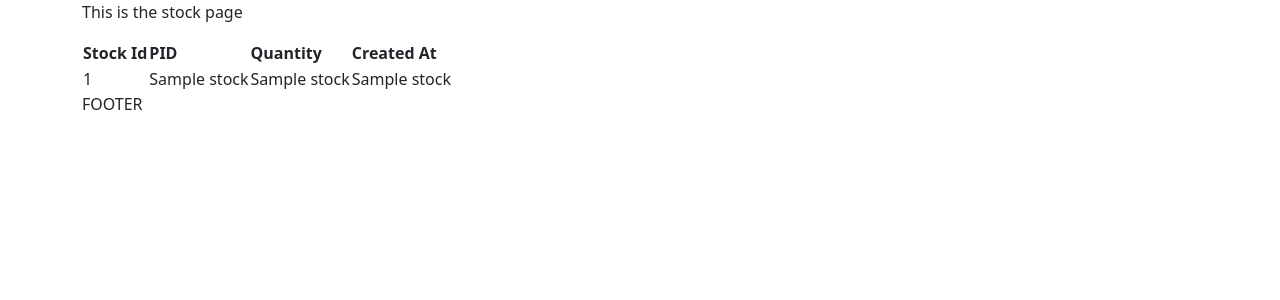
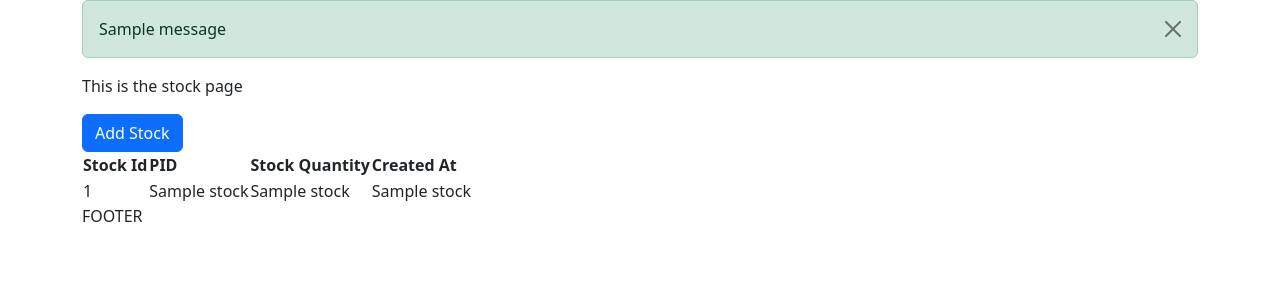
Before and after one commit to l-tting/myduka-, a Flask app: page /stock in a window 1280 px wide. Shown: the part 56-356 px from the top of the page. Run offline with Flask 3, Linux system fonts and the light colour scheme; one stand-in notice (Sample message) is shown; a database or web service that is not in the repository returns one stand-in record (values such as "Sample title"); parts of the project's set-up code (start-up, migrations or seed data) failed here and were passed over; some libraries are stand-ins or nearby versions.

Commit message:
making purchases

```diff
--- a/database.py
+++ b/database.py
@@ -13,8 +13,7 @@ def get_products():
     products = cur.fetchall()
     return products
 
-# prods = get_products()
-# print(prods)
+
 
 
 
@@ -22,7 +21,7 @@ def insert_products(product_values):
     cur.execute("insert into products(name,buying_price,selling_price)values(%s,%s,%s)",product_values)
     conn.commit()
 
-
+product1 = ('eggs',50,60)
 
 
 def get_sales():
@@ -91,4 +90,14 @@ def get_profit_per_product():
 
 
 
-x = 5
+def available_stock(pid):
+    cur.execute("select sum(stock.stock_quantity) from stock where pid = %s",(pid,))
+    total_stock = cur.fetchone()[0] or 0
+
+    cur.execute("select sum(sales.quantity) from sales where pid = %s",(pid,))
+    total_sold = cur.fetchone()[0] or 0
+
+    return total_stock - total_sold
+
+check_stock  = available_stock(1)
+print(check_stock)
--- a/main.py
+++ b/main.py
@@ -1,8 +1,10 @@
-from flask import Flask , render_template,request, redirect,url_for
-from database import get_products, get_sales,get_stock,insert_products,insert_sales
+from flask import Flask , render_template,request, redirect,url_for,flash
+from database import get_products, get_sales,get_stock,insert_products,insert_sales,insert_stock,available_stock
 
 # flask instance
 app = Flask(__name__)
+
+app.secret_key = '99enjju993jdi909ewjkkjd00wjs93293'
 
 #home route
 @app.route('/')   # decorator func
@@ -28,7 +30,8 @@ def add_products():
 
         new_product = ( product_name, buying_price, selling_price )
         insert_products(new_product)
-        print("Product added successfully")
+        flash("Product added successfully",'success')
+
     return redirect(url_for('products'))
 
 
@@ -47,9 +50,14 @@ def make_sale():
         quantity = request.form['quantity']
 
         new_sale = (pid, quantity)
+
+        check_stock = available_stock(pid)
+        if check_stock < float(quantity):
+              flash(f"Insufficient stock to complete sale, only {check_stock} available ",'danger')
+              return redirect(url_for('sales'))
+
         insert_sales(new_sale)
-
-        print("Sale made successdfully")
+        flash("Sale made successdfully",'success')
 
     return redirect(url_for('sales'))
 
@@ -57,7 +65,22 @@ def make_sale():
 @app.route('/stock')
 def stock():
     stock = get_stock()
-    return render_template('stock.html',stock = stock)
+    products = get_products()
+    return render_template('stock.html',stock = stock,products = products)
+
+
+@app.route('/add_stock',methods=['GET','POST'])
+def add_stock():
+    if request.method == 'POST':
+        pid = request.form['pid']
+        stock_quantity = request.form['s_quantity']
+
+        new_stock= (pid, stock_quantity)
+        insert_stock(new_stock)
+
+        flash("Stock added successdfully",'success')
+
+    return redirect(url_for('stock'))
 
 
 
--- a/templates/base.html
+++ b/templates/base.html
@@ -57,6 +57,22 @@
         </div>
 
 
+        <div>
+            {% with messages= get_flashed_messages(with_categories=true) %}
+            {% if messages %}
+            {% for category, message in messages %}
+            <div class="alert alert-{{category}} alert-dismissible" role="alert">
+                {{message}}
+                <button type="button" class="btn-close" data-bs-dismiss="alert"></button>
+            </div>
+            {% endfor %}
+            {% endif %}
+            {% endwith %}
+        </div>
+
+
+
+
         {% block content %}
 
 
--- a/templates/sales.html
+++ b/templates/sales.html
@@ -50,10 +50,6 @@
    </div>
 
 
-   <select name="" id="">
-      <option value="k1">Kenya</option> --> k1
-      <option value="u1">Uganda</option>.  --> u1
-   </select>
 
 
 
--- a/templates/stock.html
+++ b/templates/stock.html
@@ -3,16 +3,64 @@
 {% block content %}
 <div>
 
-    <p>This is the stock page</p>
+   <p>This is the stock page</p>
 
-    <div>
+
+   <div>
+      <!-- Button trigger modal -->
+      <button type="button" class="btn btn-primary" data-bs-toggle="modal" data-bs-target="#exampleModal">
+         Add Stock
+      </button>
+
+      <!-- Modal -->
+      <div class="modal fade" id="exampleModal" tabindex="-1" aria-labelledby="exampleModalLabel" aria-hidden="true">
+         <div class="modal-dialog">
+            <div class="modal-content">
+               <div class="modal-header">
+                  <h1 class="modal-title fs-5" id="exampleModalLabel">Adding a Stock</h1>
+                  <button type="button" class="btn-close" data-bs-dismiss="modal" aria-label="Close"></button>
+               </div>
+               <div class="modal-body">
+                  <form method="post" action="/add_stock">
+                     <div class="mb-3">
+                        <select class="form-select" aria-label="Default select example" name="pid">
+                           <option selected>Select a Product</option>
+                           {% for product in products %}
+                           <option value="{{ product[0] }}"> {{ product[1] }} </option>
+                           {% endfor %}
+
+                        </select>
+
+                     </div>
+                     <div class="mb-3">
+                        <label for="exampleInputPassword1" class="form-label">Stock Quantity</label>
+                        <input type="number" name="s_quantity" class="form-control" id="exampleInputPassword1">
+                     </div>
+                     <div class="modal-footer">
+                        <button type="button" class="btn btn-secondary" data-bs-dismiss="modal">Close</button>
+                        <button type="submit" class="btn btn-primary">Add Stock</button>
+                     </div>
+
+                  </form>
+               </div>
+
+            </div>
+         </div>
+      </div>
+   </div>
+
+
+
+
+
+   <div>
 
       <table id="example" class="display">
          <thead>
             <tr>
                <th>Stock Id</th>
                <th>PID</th>
-               <th>Quantity</th>
+               <th>Stock Quantity</th>
                <th>Created At</th>
 
             </tr>
```
Also changed, not shown: readme.md. Lines whose indentation alone changed are shown as unchanged.
